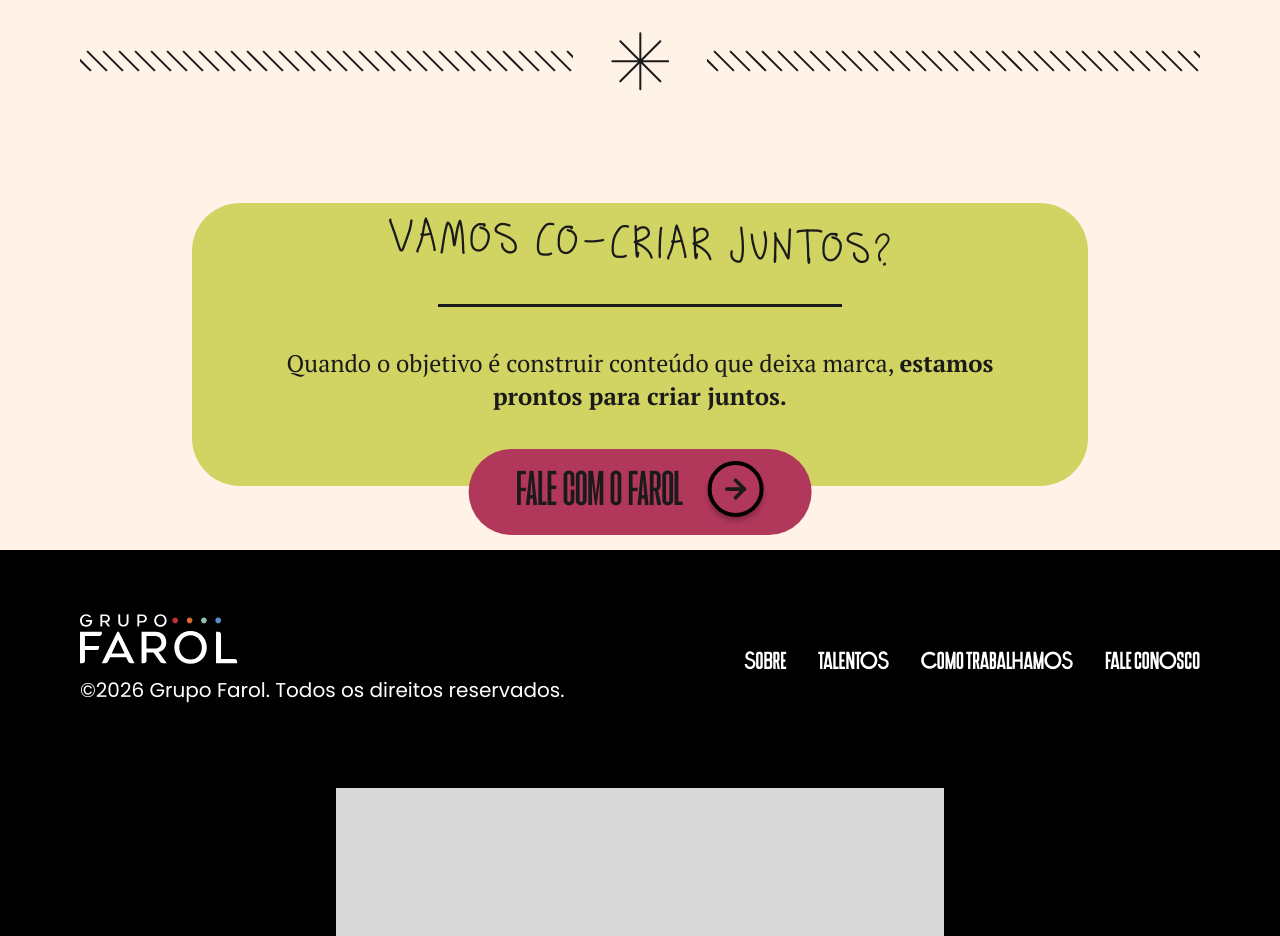
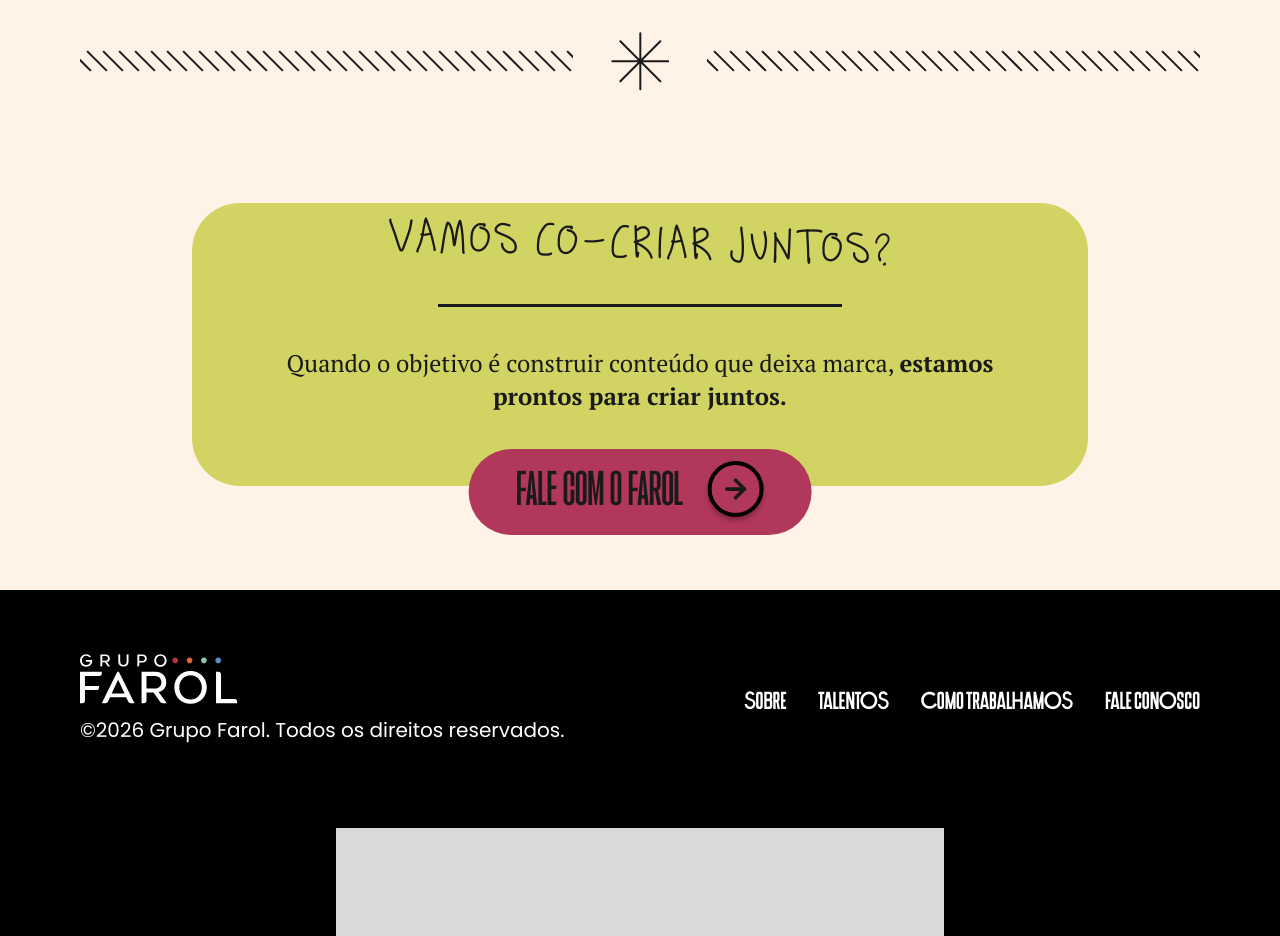
Before and after one commit to brunobezerra-pd/site-grupo-farol-v2, a Next.js app: page / in a window 1280 px wide. Shown: the part 4800-5736 px from the top of the page. Built offline with nearby package versions, Linux system fonts and the light colour scheme; no server answers; the database is empty.

Commit message:
fix: increase bottom padding after button to balance layout

```diff
--- a/components/public/CTA.tsx
+++ b/components/public/CTA.tsx
@@ -70,7 +70,7 @@ export function CTA({
       <SectionSeparator />
       <section
         id="contato"
-        className="bg-[#fff2e7] px-[2rem] py-[4.5rem] text-[#1a1a1a] md:max-xl:px-[4rem] xl:px-[clamp(5rem,6.25vw,7.5rem)] xl:py-[clamp(4rem,3.75vw,4.5rem)]"
+        className="bg-[#fff2e7] px-[2rem] pt-[4.5rem] pb-[7.5rem] text-[#1a1a1a] md:max-xl:px-[4rem] xl:px-[clamp(5rem,6.25vw,7.5rem)] xl:pt-[clamp(4rem,3.75vw,4.5rem)] xl:pb-[clamp(6.5rem,6.5vw,8rem)]"
       >
         <div className={`grid w-full items-start gap-[6rem] ${imageUrl ? "xl:grid-cols-2 xl:gap-[clamp(4rem,5vw,6rem)]" : "xl:max-w-[56rem] xl:mx-auto"} grid-cols-1`}>
           <div className="relative flex w-full flex-col items-center justify-center gap-[3rem] rounded-[3rem] bg-[#d1d362] px-[2.5rem] pb-[4.5rem] pt-[2.5rem] xl:min-h-[clamp(12.75rem,21.146vw,25.375rem)] xl:gap-[clamp(2.5rem,2.5vw,3rem)] xl:pt-[1rem]">
```
